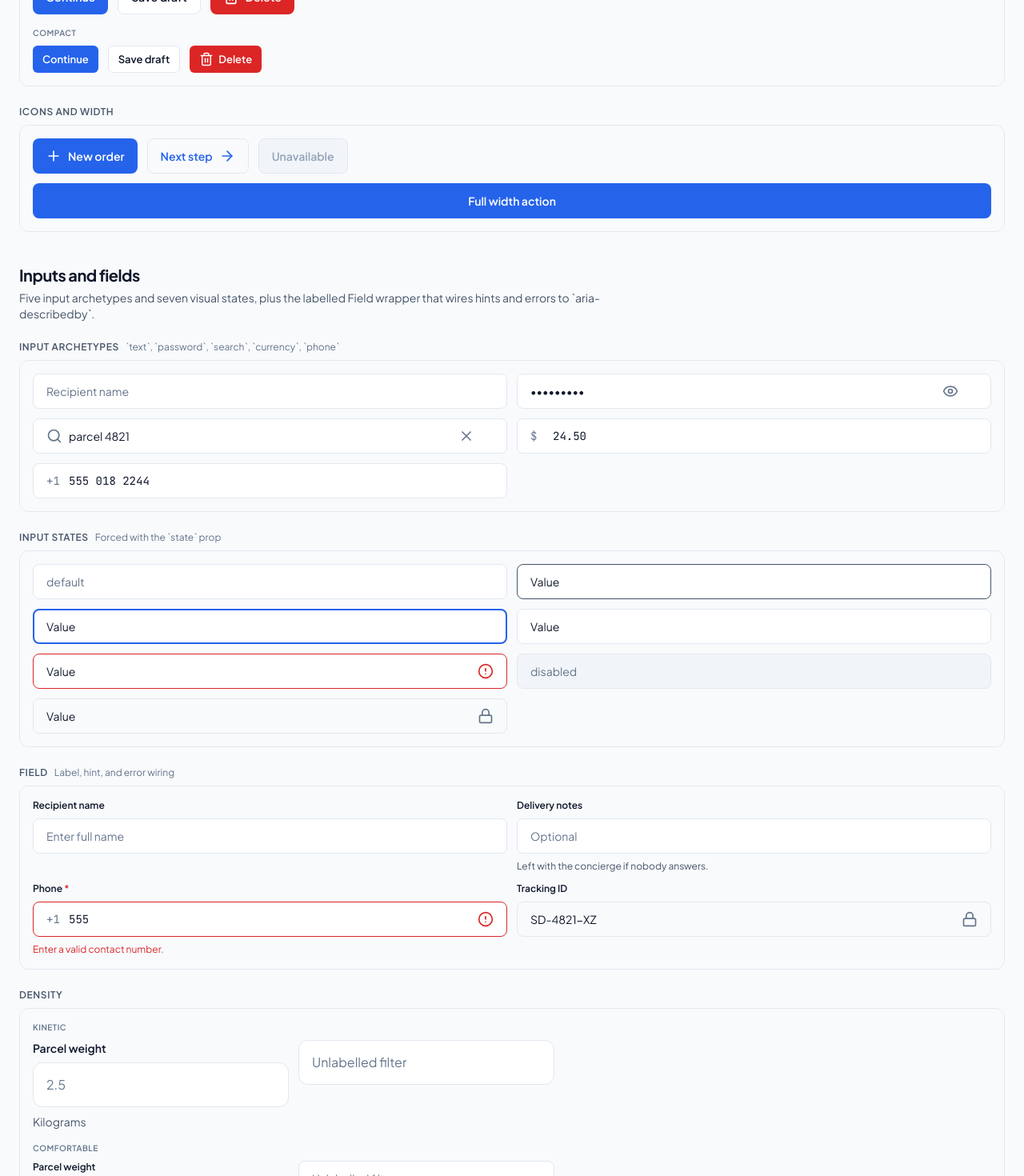
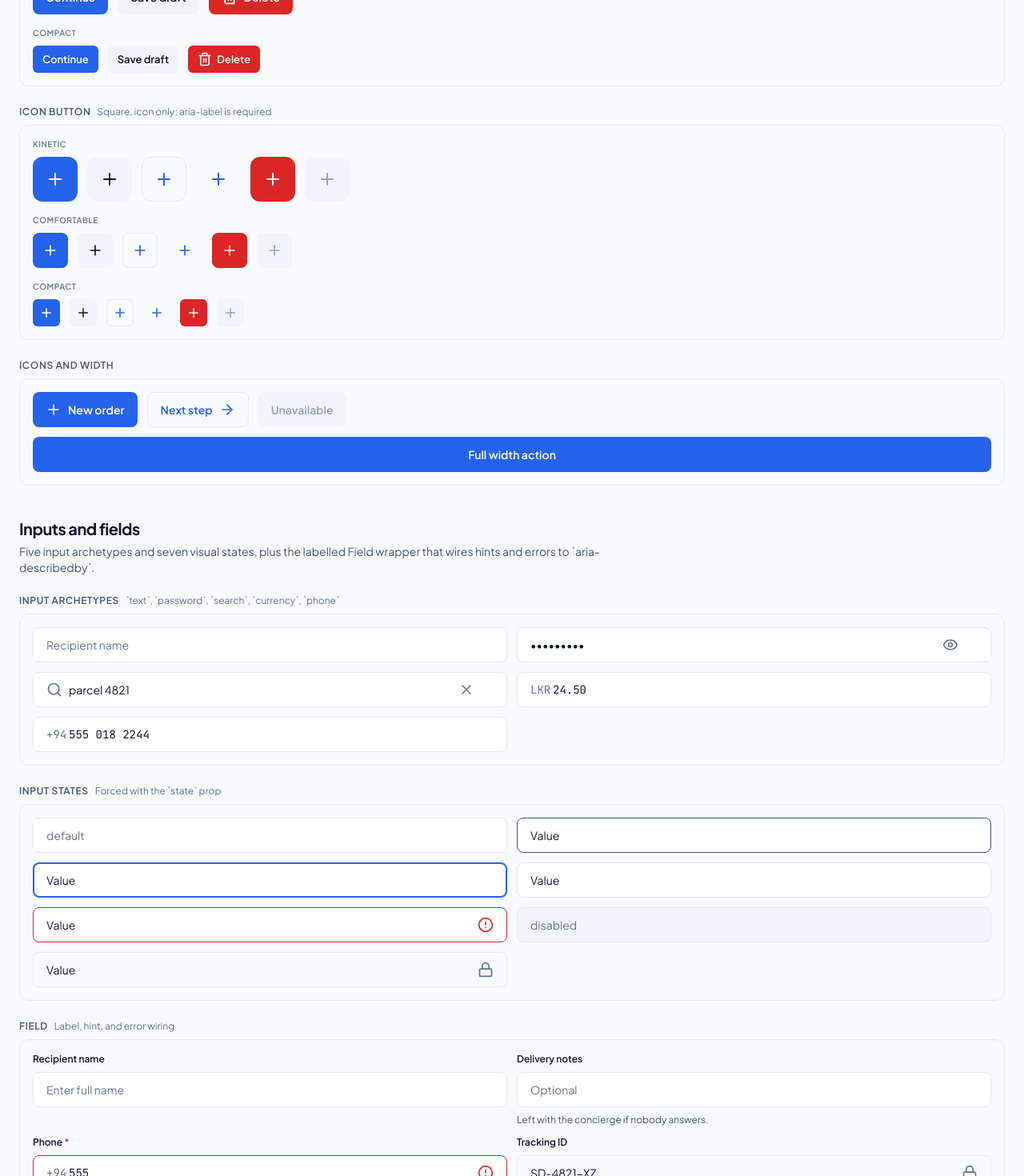
Before and after one commit to Shehan-Dinusha/BitCraft_SwiftDrop, a React (Vite) app in the folder frontend/: page /catalog in a window 1280 px wide. Shown: the part 2280-3750 px from the top of the page at 80% size. Built offline with nearby package versions, Linux system fonts and the light colour scheme.

Commit message:
feat(design): update primitives to Figma

```diff
--- a/frontend/src/design-system/index.ts
+++ b/frontend/src/design-system/index.ts
@@ -1,5 +1,7 @@
 export { Button } from './primitives/Button';
 export type { ButtonProps, ButtonState, ButtonVariant } from './primitives/Button';
+export { IconButton } from './primitives/IconButton';
+export type { IconButtonProps } from './primitives/IconButton';
 export { Input } from './primitives/Input';
 export type { InputProps, InputState, InputVariant } from './primitives/Input';
 export { Field } from './primitives/Field';
@@ -22,7 +24,7 @@ export type {
   ModalDrawerSize
 } from './components/ModalDrawerShell/ModalDrawerShell';
 export { Skeleton } from './primitives/Skeleton';
-export type { SkeletonProps, SkeletonShape } from './primitives/Skeleton';
+export type { SkeletonProps, SkeletonShape, SkeletonPreset } from './primitives/Skeleton';
 export { FsmStatusBadge } from './components/FsmStatusBadge/FsmStatusBadge';
 export type {
   FsmStatusBadgeProps,
--- a/frontend/src/design-system/primitives/Button.tsx
+++ b/frontend/src/design-system/primitives/Button.tsx
@@ -19,7 +19,7 @@ export interface ButtonProps extends ButtonHTMLAttributes<HTMLButtonElement> {
 
 const baseClasses: Record<ButtonVariant, string> = {
   primary: 'bg-brand-primary text-brand-on',
-  secondary: 'bg-card text-primary border border-border-subtle',
+  secondary: 'bg-disabled-bg text-primary',
   outline: 'bg-transparent text-brand-primary border border-border-subtle',
   ghost: 'bg-transparent text-brand-primary',
   destructive: 'bg-status-danger text-brand-on'
@@ -35,7 +35,7 @@ const hoverClasses: Record<ButtonVariant, string> = {
 
 const pressedClasses: Record<ButtonVariant, string> = {
   primary: 'bg-brand-pressed',
-  secondary: 'bg-brand-subtle text-brand-primary',
+  secondary: 'bg-brand-subtle text-primary',
   outline: 'bg-brand-subtle text-brand-primary',
   ghost: 'bg-brand-subtle text-brand-primary',
   destructive: 'bg-danger-pressed'
@@ -43,7 +43,7 @@ const pressedClasses: Record<ButtonVariant, string> = {
 
 const disabledClasses: Record<ButtonVariant, string> = {
   primary: 'bg-disabled-bg text-disabled-fg',
-  secondary: 'bg-disabled-bg text-disabled-fg border border-border-subtle',
+  secondary: 'bg-disabled-bg text-disabled-fg',
   outline: 'bg-disabled-bg text-disabled-fg border border-border-subtle',
   ghost: 'bg-disabled-bg text-disabled-fg',
   destructive: 'bg-disabled-bg text-disabled-fg'
@@ -52,7 +52,7 @@ const disabledClasses: Record<ButtonVariant, string> = {
 const liveClasses: Record<ButtonVariant, string> = {
   primary: 'hover:bg-brand-hover active:bg-brand-pressed',
   secondary:
-    'hover:bg-elevated hover:text-primary active:bg-brand-subtle active:text-brand-primary',
+    'hover:bg-elevated hover:text-primary active:bg-brand-subtle active:text-primary',
   outline:
     'hover:bg-elevated hover:text-brand-primary active:bg-brand-subtle active:text-brand-primary',
   ghost:
--- /dev/null
+++ b/frontend/src/design-system/primitives/IconButton.tsx
@@ -0,0 +1,23 @@
+import { forwardRef, type ReactNode } from 'react';
+import { cn } from '@/utils/cn';
+import { Button, type ButtonProps } from './Button';
+
+export interface IconButtonProps extends Omit<ButtonProps, 'leftIcon' | 'rightIcon' | 'children'> {
+  /** The icon to show (e.g. a `lucide-react` element). */
+  icon: ReactNode;
+  /** Required: an icon-only control has no visible text for assistive tech. */
+  'aria-label': string;
+}
+
+/** Square icon-only button. Same five variants and density sizes as `Button` (Figma: 44×44 comfortable). */
+export const IconButton = forwardRef<HTMLButtonElement, IconButtonProps>(
+  ({ icon, className, ...props }, ref) => (
+    <Button
+      ref={ref}
+      leftIcon={icon}
+      className={cn('aspect-square px-0 py-0', className)}
+      {...props}
+    />
+  )
+);
+IconButton.displayName = 'IconButton';
--- a/frontend/src/design-system/primitives/Input.tsx
+++ b/frontend/src/design-system/primitives/Input.tsx
@@ -70,8 +70,8 @@ export const Input = forwardRef<HTMLInputElement, InputProps>(
       leading,
       trailing,
       density,
-      currency = '$',
-      countryCode = '+1',
+      currency = 'LKR',
+      countryCode = '+94',
       onClear,
       value,
       defaultValue,
--- a/frontend/src/design-system/primitives/Skeleton.tsx
+++ b/frontend/src/design-system/primitives/Skeleton.tsx
@@ -1,23 +1,80 @@
 import { cn } from '@/utils/cn';
 
 export type SkeletonShape = 'text' | 'block' | 'circle';
+/** Figma Skeleton variants: a text block, a table row, or a card. */
+export type SkeletonPreset = 'text-block' | 'table-row' | 'card';
 
 export interface SkeletonProps {
   className?: string;
   shape?: SkeletonShape;
   /** Renders stacked text bars; the last bar is shortened. */
   lines?: number;
+  /** Renders one of the composed Figma placeholders instead of a single bone. */
+  preset?: SkeletonPreset;
 }
 
 const shapeClasses: Record<SkeletonShape, string> = {
-  text: 'h-4 w-full rounded',
+  text: 'h-3 w-full rounded',
   block: 'rounded-lg',
   circle: 'rounded-full'
 };
 
-const barClass = 'block animate-pulse bg-border-subtle motion-reduce:animate-none';
+const barClass = 'block animate-pulse bg-elevated motion-reduce:animate-none';
 
-export function Skeleton({ className, shape = 'text', lines = 1 }: SkeletonProps) {
+function Bone({ className }: { className: string }) {
+  return <span className={cn(barClass, 'shrink-0 rounded', className)} />;
+}
+
+function PresetSkeleton({ preset, className }: { preset: SkeletonPreset; className?: string }) {
+  if (preset === 'card') {
+    return (
+      <span
+        aria-hidden="true"
+        className={cn(
+          'flex w-[280px] max-w-full flex-col items-start gap-3 rounded-xl border border-border-subtle bg-card p-4',
+          className
+        )}
+      >
+        <Bone className="h-3.5 w-[120px]" />
+        <Bone className="h-2.5 w-full" />
+        <Bone className="h-2.5 w-[200px] max-w-full" />
+        <span className="flex gap-2">
+          <Bone className="h-7 w-20 rounded-lg" />
+          <Bone className="h-7 w-20 rounded-lg" />
+        </span>
+      </span>
+    );
+  }
+
+  if (preset === 'table-row') {
+    return (
+      <span
+        aria-hidden="true"
+        className={cn(
+          'flex w-full items-center gap-6 border-b border-border-subtle px-4 py-3.5',
+          className
+        )}
+      >
+        <Bone className="h-3 w-[110px]" />
+        <Bone className="h-5 w-[90px] rounded-full" />
+        <Bone className="h-3 w-[200px]" />
+        <Bone className="h-3 w-20" />
+      </span>
+    );
+  }
+
+  return (
+    <span aria-hidden="true" className={cn('flex w-[280px] max-w-full flex-col gap-2', className)}>
+      <Bone className="h-3 w-full" />
+      <Bone className="h-3 w-[240px] max-w-full" />
+      <Bone className="h-3 w-40" />
+    </span>
+  );
+}
+
+export function Skeleton({ className, shape = 'text', lines = 1, preset }: SkeletonProps) {
+  if (preset) return <PresetSkeleton preset={preset} className={className} />;
+
   const resolved = shapeClasses[shape];
 
   if (lines > 1) {
--- a/frontend/src/features/design-system-catalog/sections/ButtonsSection.tsx
+++ b/frontend/src/features/design-system-catalog/sections/ButtonsSection.tsx
@@ -1,5 +1,5 @@
 import { ArrowRight, Plus, Trash2 } from 'lucide-react';
-import { Button, type ButtonState, type ButtonVariant } from '@/design-system';
+import { Button, IconButton, type ButtonState, type ButtonVariant } from '@/design-system';
 import { CatalogRow, DemoRow, DensityPreview } from '../components/catalog-kit';
 
 const variants: ButtonVariant[] = ['primary', 'secondary', 'outline', 'ghost', 'destructive'];
@@ -58,6 +58,24 @@ export function ButtonsSection() {
         </DensityPreview>
       </CatalogRow>
 
+      <CatalogRow label="Icon button" hint="Square, icon only; aria-label is required">
+        <DensityPreview>
+          {() => (
+            <DemoRow>
+              {variants.map((variant) => (
+                <IconButton
+                  key={variant}
+                  variant={variant}
+                  icon={<Plus />}
+                  aria-label={`Add (${variant})`}
+                />
+              ))}
+              <IconButton variant="primary" icon={<Plus />} aria-label="Add (disabled)" disabled />
+            </DemoRow>
+          )}
+        </DensityPreview>
+      </CatalogRow>
+
       <CatalogRow label="Icons and width">
         <DemoRow>
           <Button leftIcon={<Plus />}>New order</Button>
--- a/frontend/src/features/design-system-catalog/sections/FeedbackSection.tsx
+++ b/frontend/src/features/design-system-catalog/sections/FeedbackSection.tsx
@@ -16,6 +16,11 @@ export function FeedbackSection() {
             </div>
           </DemoRow>
           <Skeleton shape="block" className="h-24 w-full" />
+          <DemoRow className="items-start">
+            <Skeleton preset="text-block" />
+            <Skeleton preset="card" />
+          </DemoRow>
+          <Skeleton preset="table-row" />
         </div>
       </CatalogRow>
 
```
